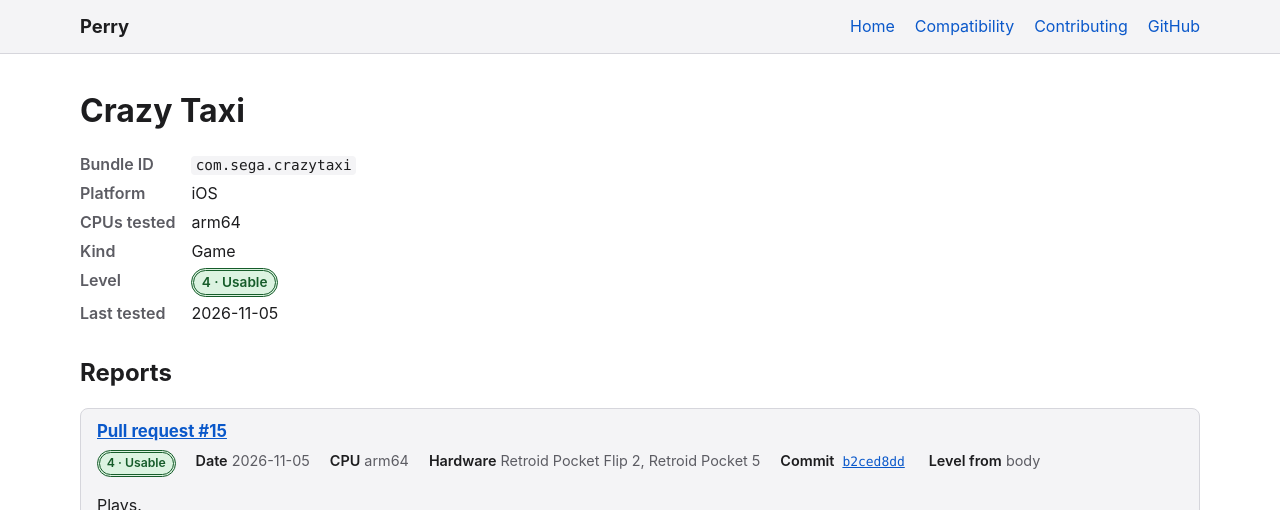
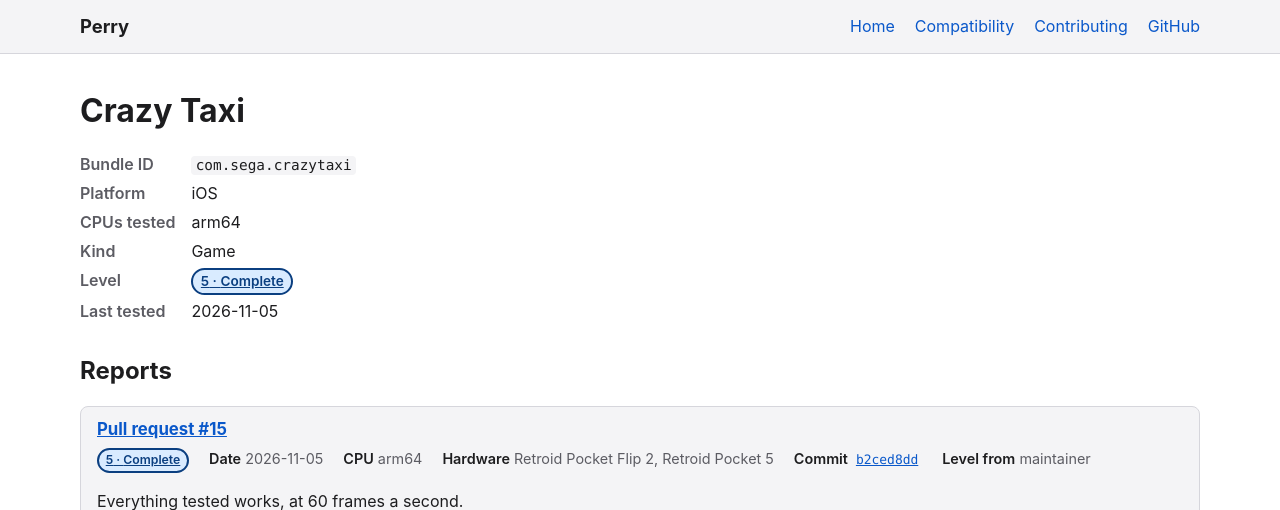
Before and after one commit to MillerTechnologyPeru/Perry, a Jekyll site: the page built from docs/_apps/ios/com.sega.crazytaxi.md, in a window 1280 px wide, cut to the strip 0-510 px from the top of the page. Built offline with Jekyll 4.4.1, drawn with Linux system fonts in a browser that asks for light colours.

Commit message:
Mark Crazy Taxi complete, at 60 frames a second

```diff
--- a/docs/_apps/ios/com.sega.crazytaxi.md
+++ b/docs/_apps/ios/com.sega.crazytaxi.md
@@ -10,9 +10,9 @@ reports:
     platform: ios
     cpu: arm64
     hardware: Retroid Pocket Flip 2, Retroid Pocket 5
-    level: 4
-    source: body
-    notes: Plays.
+    level: 5
+    source: maintainer
+    notes: Everything tested works, at 60 frames a second.
     screenshots:
       - url: https://github.com/user-attachments/assets/4986e864-ac66-47b5-8855-d6c4377faf39
         caption: In play
```
